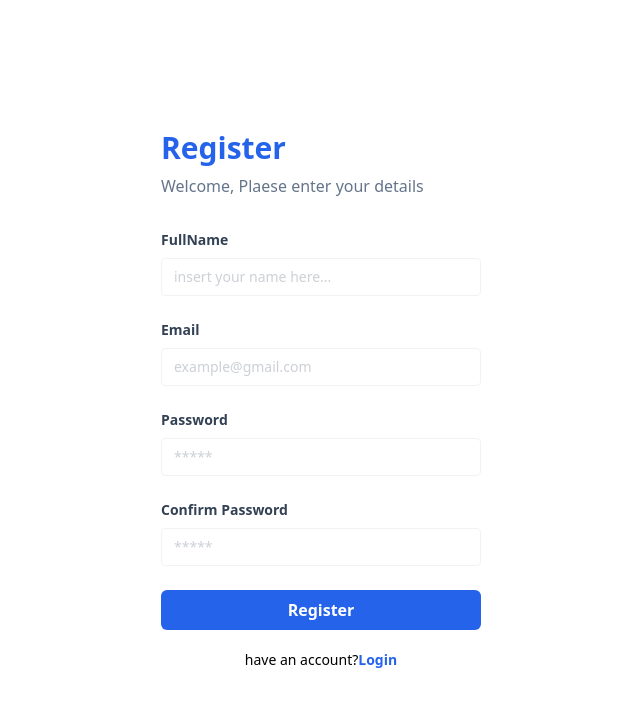
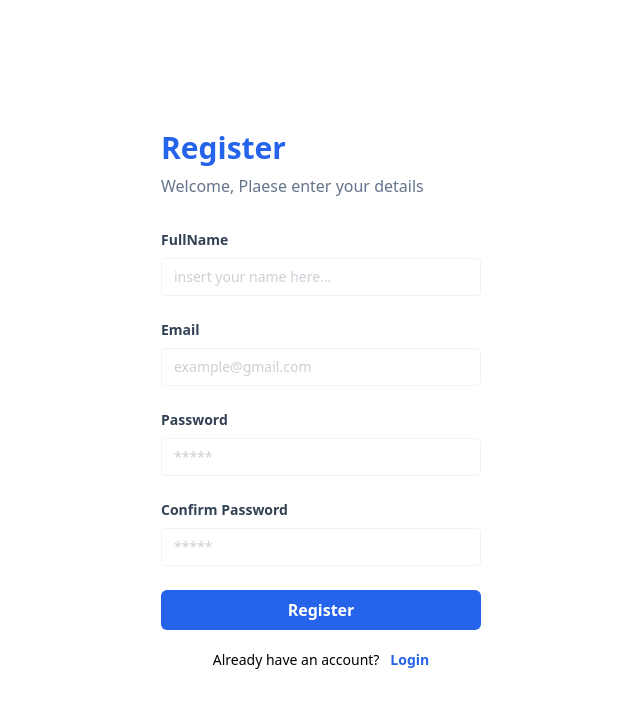
Before and after one commit to NasDev07/FrontEnd-React, a React (Vite) app: page /register in a window 1280 px wide. Shown: the top 708 px of the page, without its empty margins (319-959 px from the left). Built offline with nearby package versions, Linux system fonts and the light colour scheme.

Commit message:
Conditional Rendering

```diff
--- a/src/components/Layouts/AuthLayouts.jsx
+++ b/src/components/Layouts/AuthLayouts.jsx
@@ -1,6 +1,8 @@
+import { Link } from "react-router-dom";
+
 const AuthLayouts = (props) => {
   // eslint-disable-next-line react/prop-types
-  const { children, title } = props;
+  const { children, title, type } = props;
   return (
     <div className="flex justify-center min-h-screen items-center">
       <div className="w-full max-w-xs">
@@ -10,9 +12,50 @@
         </p>
 
         {children}
+        {/* <Navigation type={type} /> */}
+        <p className="text-sm mt-5 text-center">
+          {type === "login"
+            ? "Don't have an account? "
+            : "Already have an account? "}
+          &nbsp;&nbsp;
+          {type === "login" && (
+            <Link to="/register" className="font-bold text-blue-600">
+              Register
+            </Link>
+          )}
+          {type === "register" && (
+            <Link to="/login" className="font-bold text-blue-600">
+              Login
+            </Link>
+          )}
+        </p>
       </div>
     </div>
   );
 };
 
+// bisa juga menggunakan if else
+// eslint-disable-next-line react/prop-types
+// const Navigation = ({ type }) => {
+//   if (type === "login") {
+//     return (
+//       <p className="text-sm mt-3 text-center">
+//         Don't have an account?
+//         <Link to="/register" className="font-bold text-blue-600">
+//           Register
+//         </Link>
+//       </p>
+//     );
+//   } else {
+//     return (
+//       <p className="text-sm mt-3 text-center">
+//         Already have an account?
+//         <Link to="/login" className="font-bold text-blue-600">
+//           Login
+//         </Link>
+//       </p>
+//     );
+//   }
+// };
+
 export default AuthLayouts;
--- a/src/pages/login.jsx
+++ b/src/pages/login.jsx
@@ -1,17 +1,10 @@
-import { Link } from "react-router-dom";
 import FormLogin from "../components/Fragments/FormLogin";
 import AuthLayouts from "../components/Layouts/AuthLayouts";
 
 const LoginPage = () => {
   return (
-    <AuthLayouts title="Login">
+    <AuthLayouts title="Login" type="login">
       <FormLogin />
-      <p className="text-sm mt-5 text-center">
-        Dont have an account?
-        <Link to="/register" className="font-bold text-blue-600">
-          Register
-        </Link>
-      </p>
     </AuthLayouts>
   );
 };
--- a/src/pages/register.jsx
+++ b/src/pages/register.jsx
@@ -1,17 +1,10 @@
-import { Link } from "react-router-dom";
 import FormRegister from "../components/Fragments/FormRegister";
 import AuthLayouts from "../components/Layouts/AuthLayouts";
 
 const RegisterPage = () => {
   return (
-    <AuthLayouts title="Register">
+    <AuthLayouts title="Register" type="register">
       <FormRegister />
-      <p className="text-sm mt-5 text-center">
-        have an account?
-        <Link to="/login" className="font-bold text-blue-600">
-          Login
-        </Link>
-      </p>
     </AuthLayouts>
   );
 };
```
